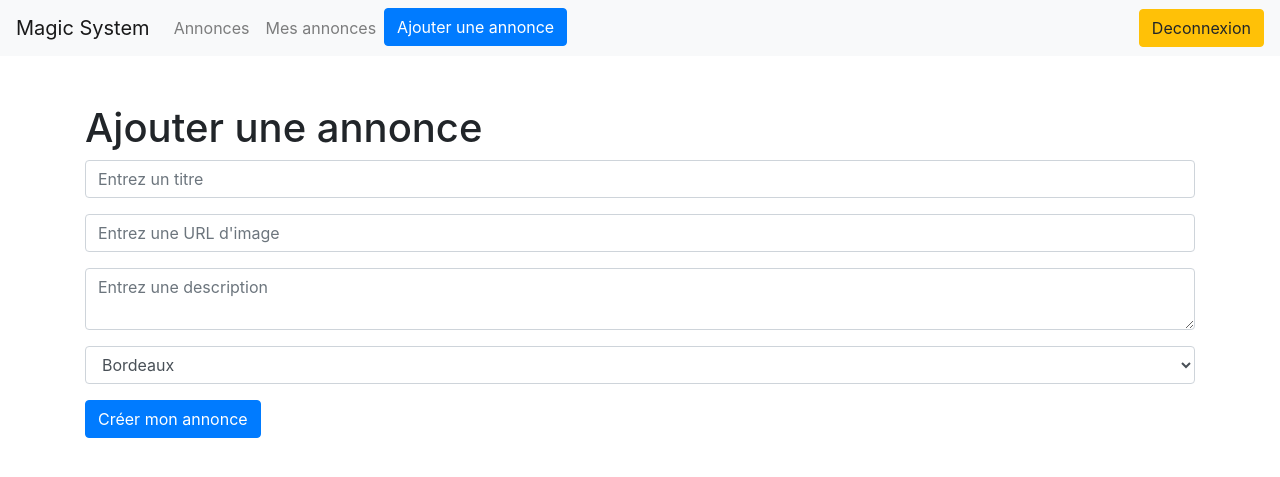
After one commit to lucaschewy/CollaborativePlatform, a PHP site: page /advert-form.php in a window 1280 px wide. The commit adds this page. Shown: the top 477 px of the page. Run offline with PHP 8.4, Linux system fonts and the light colour scheme.

Commit message:
pages HTML fianlisées

```diff
--- /dev/null
+++ b/advert-form.php
@@ -0,0 +1,36 @@
+<?php
+    require_once("components/header.php");
+    require_once("components/navbar.php");
+?>
+
+<div class="container">
+    <div class="row">
+        <div class="col-md-12">
+            <h1>Ajouter une annonce</h1>
+            <form action="" class="form-group">
+                <div class="form-group">
+                    <input type="text" name="title" class="form-control" placeholder="Entrez un titre">
+                </div>
+                <div class="form-group">
+                    <input type="text" name="image" class="form-control" placeholder="Entrez une URL d'image">
+                </div>
+                <div class="form-group">
+                    <textarea name="description" class="form-control" placeholder="Entrez une description"></textarea>
+                </div>
+                <div class="form-group">
+                    <select name="location" class="form-control">
+                        <option value="bordeaux">Bordeaux</option>
+                        <option value="bordeaux">Bordeaux</option>
+                        <option value="bordeaux">Bordeaux</option>
+                        <option value="bordeaux">Bordeaux</option>
+                    </select>
+                </div>
+                <input type="submit" value="Créer mon annonce" class="btn btn-primary">
+            </form>
+        </div>
+    </div>
+</div>
+
+<?php
+    require_once("components/footer.php");
+?>
--- a/components/navbar.php
+++ b/components/navbar.php
@@ -9,10 +9,10 @@
         <a class="nav-link" href="#">Annonces</a>
       </li>
       <li class="nav-item">
-        <a class="nav-link" href="#">Mes annonces</a>
+        <a class="nav-link" href="advert-list.php">Mes annonces</a>
       </li>
       <li class="nav-item">
-        <a class="btn btn-primary" href="#">Ajouter une annonce</a>
+        <a class="btn btn-primary" href="advert-form.php">Ajouter une annonce</a>
       </li>
     </ul>
     <a href="" class="btn btn-warning">Deconnexion</a>
```
Also changed, not shown: advert-list.php (+44 -0 lines).
